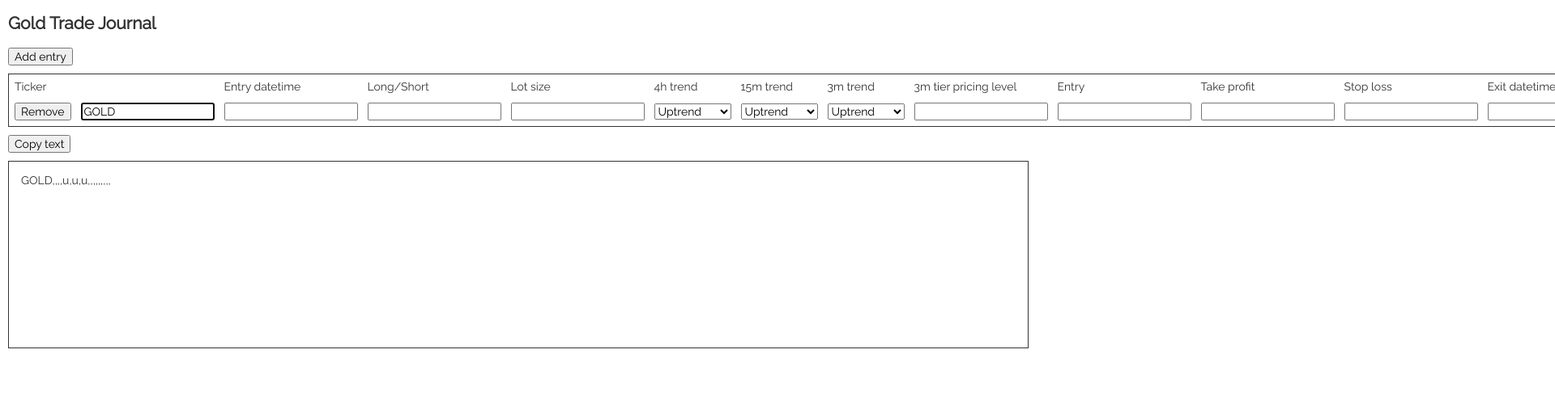
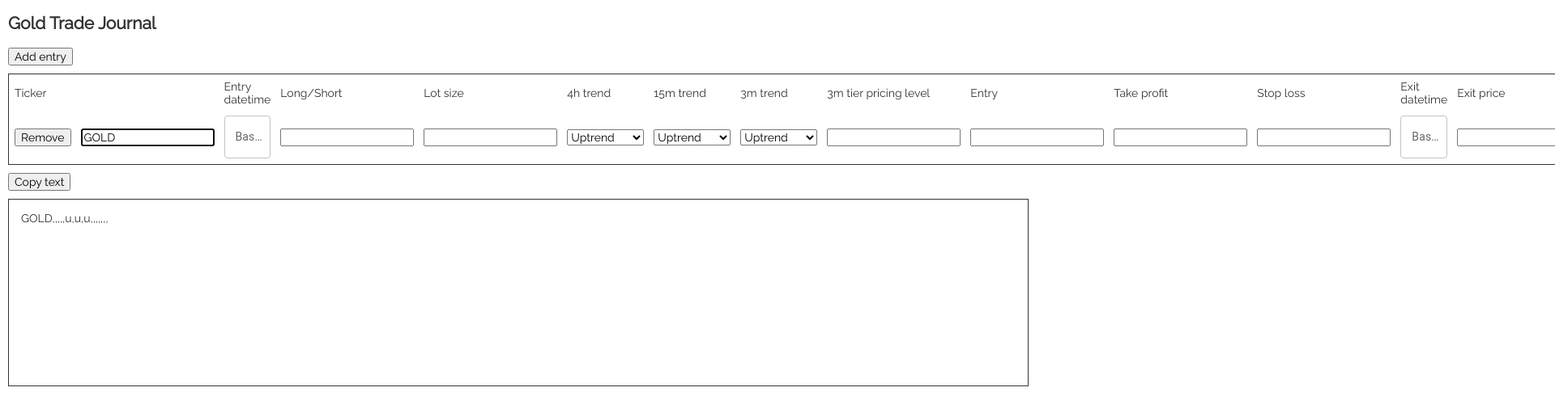
Before and after one commit to ekarudianto/my-website, a React app: page /trade-journal in a window 1280 px wide. Both pictures are taken after a click on the button "Add entry". Shown: the top 516 px of the page at 81% size, 1920 px wide, since content can reach past the window. Built offline with nearby package versions, Linux system fonts and the light colour scheme.

Commit message:
Add DateTimePicker

```diff
--- a/package.json
+++ b/package.json
@@ -10,9 +10,14 @@
   "dependencies": {
     "@babel/core": "^7.26.10",
     "@babel/preset-react": "^7.26.3",
+    "@emotion/react": "^11.14.0",
+    "@emotion/styled": "^11.14.0",
+    "@mui/material": "^6.4.8",
+    "@mui/x-date-pickers": "^7.28.0",
     "babel-eslint": "^8.2.3",
     "babel-loader": "8",
     "css-loader": "6",
+    "dayjs": "^1.11.13",
     "file-loader": "^1.1.11",
     "html-webpack-plugin": "5",
     "mini-css-extract-plugin": "2",
--- a/src/components/TradeJournal/SummaryBox.js
+++ b/src/components/TradeJournal/SummaryBox.js
@@ -3,25 +3,28 @@ import PropTypes from "prop-types";
 import './TradeJournal.scss';
 
 const SummaryBox = ({ rows }) => {
+  const DATE_TIME_FORMAT = 'DD-MM-YYYY HH:mm';
+
   const transformRows = (rows) => {
     return rows.map(row => {
       return [
         row.ticker,
-        row.entryDatetime,
+        row.entryDatetime.isValid() ? row.entryDatetime.format(DATE_TIME_FORMAT) : '',
         row.longShort,
+        row.entry,
         row.lotSize,
         row.trend4h,
         row.trend15m,
         row.trend3m,
         row.tierPricingLevel,
-        row.entry,
         row.takeProfit,
         row.stopLoss,
-        row.exitDatetime,
+        row.exitDatetime.isValid() ? row.exitDatetime.format(DATE_TIME_FORMAT) : '',
         row.exitPrice,
         row.gainLoss,
         row.setup,
-        row.comment,
+        // row.comment,
+        // row.images,
       ].join(',');
     }).join('|');
   };
--- /dev/null
+++ b/src/components/TradeJournal/TimePicker.js
@@ -0,0 +1,33 @@
+import React from "react";
+// import PropTypes from "prop-types";
+import {AdapterDayjs} from "@mui/x-date-pickers/AdapterDayjs";
+import {DateTimePicker, LocalizationProvider} from "@mui/x-date-pickers";
+import PropTypes from "prop-types";
+
+const TimePicker = ({ value, onChange }) => {
+  return (
+    <LocalizationProvider dateAdapter={AdapterDayjs}>
+      <div>
+        <DateTimePicker
+          label="Basic date time picker"
+          ampm={false}
+          slotProps={
+            {
+              actionBar: {
+                actions: ['clear', 'cancel', 'today'],
+              },
+            }}
+          value={value.isValid() ? value : null}
+          onChange={onChange}
+        />
+      </div>
+    </LocalizationProvider>
+  );
+};
+
+TimePicker.propTypes = {
+  value: PropTypes.object.isRequired,
+  onChange: PropTypes.func.isRequired,
+};
+
+export default TimePicker;
--- a/src/components/TradeJournal/index.js
+++ b/src/components/TradeJournal/index.js
@@ -1,8 +1,10 @@
 import React from "react";
+import dayjs from "dayjs";
 import Input from "./Input";
 import './TradeJournal.scss'
 import Select from "./Select";
 import SummaryBox from "./SummaryBox";
+import TimePicker from "./TimePicker";
 
 const TREND_OPTIONS = [
   { value: "u", label: "Uptrend" },
@@ -17,7 +19,7 @@ export default function TradeJournal() {
     const newRow = {
       id: Date.now(), // Unique ID for each row
       ticker: "GOLD",
-      entryDatetime: "",
+      entryDatetime: dayjs(null),
       longShort: "",
       lotSize: "",
       trend4h: "u",
@@ -27,7 +29,7 @@ export default function TradeJournal() {
       entry: "",
       takeProfit: "",
       stopLoss: "",
-      exitDatetime: "",
+      exitDatetime: dayjs(null),
       exitPrice: "",
       gainLoss: "",
       setup: "",
@@ -92,11 +94,9 @@ export default function TradeJournal() {
               />
             </td>
             <td>
-              <Input
+              <TimePicker
                 value={row.entryDatetime}
-                onChange={(e) =>
-                  handleInputChange(row.id, "entryDatetime", e.target.value)
-                }
+                onChange={(e) => handleInputChange(row.id, "entryDatetime", e)}
               />
             </td>
             <td>
@@ -175,11 +175,9 @@ export default function TradeJournal() {
               />
             </td>
             <td>
-              <Input
+              <TimePicker
                 value={row.exitDatetime}
-                onChange={(e) =>
-                  handleInputChange(row.id, "exitDatetime", e.target.value)
-                }
+                onChange={(e) => handleInputChange(row.id, "exitDatetime", e)}
               />
             </td>
             <td>
```
Also changed, not shown: 1 other file (tests, documents, lock files or other folders).
